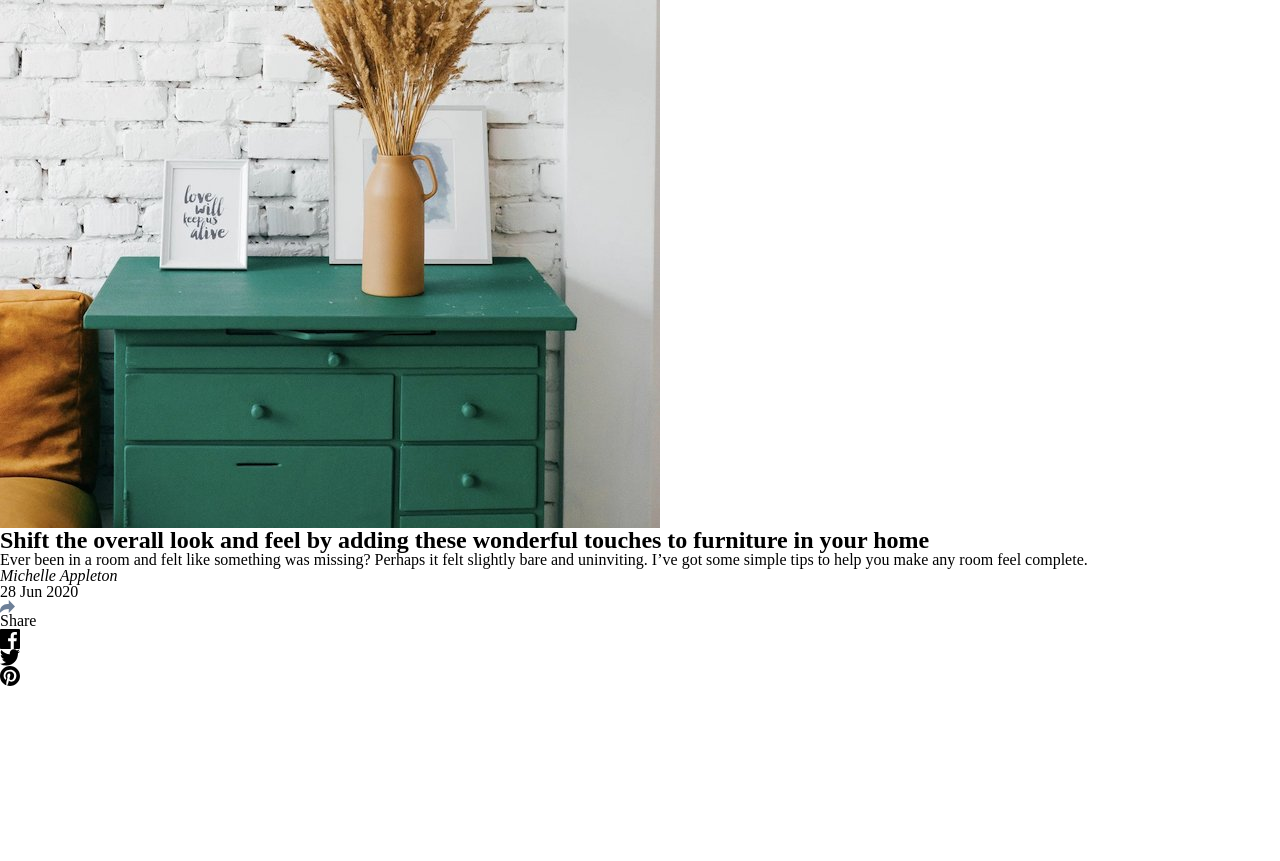
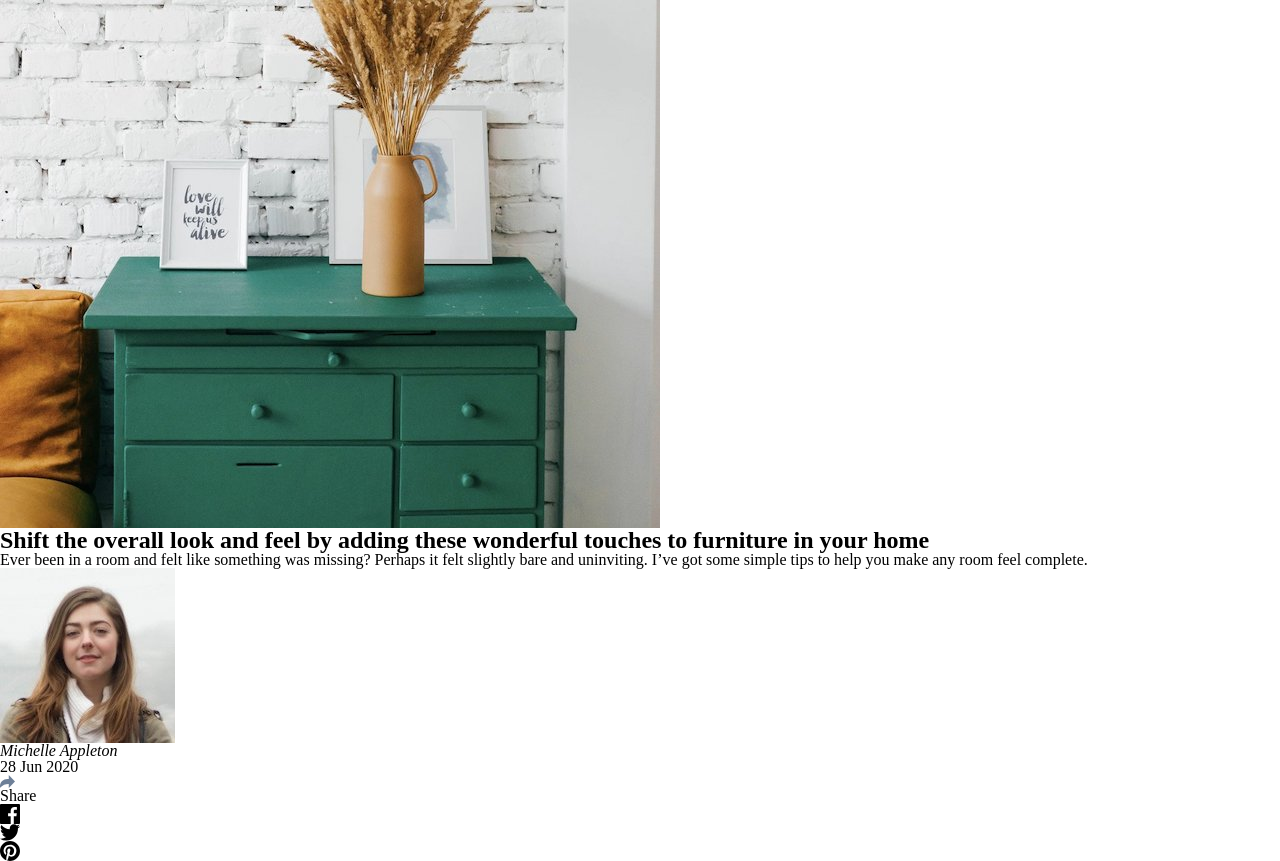
Before and after one commit to irfanoezen/article-preview-component, a plain HTML site: page index.html in a window 1280 px wide. Before the commit the page ends 800 px from the top, so only its background shows below. Drawn offline with Linux system fonts and the light colour scheme.

Commit message:
Add image of the author

```diff
--- a/index.html
+++ b/index.html
@@ -11,18 +11,22 @@
   </head>
   <body>
     <main>
-      <article>
+      <article class="article">
         <div class="article__head">
           <img class="article__img" src="assets/images/drawers.jpg" alt="" />
         </div>
+        <div class="article__content">
           <div class="article__body">
             <h1 class="article__title">Shift the overall look and feel by adding these wonderful touches to furniture in your home</h1>
             <p class="article__text">Ever been in a room and felt like something was missing? Perhaps it felt slightly bare and uninviting. I’ve got some simple tips to help you make any room feel complete.</p>
           </div>
           <div class="article__foot">
             <div class="article__author-container">
+              <div><img src="assets/images/avatar-michelle.jpg" alt="Avatar of Michelle Appleton"></div>
+              <div>
                 <address class="article__author">Michelle Appleton</address>
                 <time class="article__date" datetime="2020-06-28">28 Jun 2020</time>
+              </div>
             </div>
             <div class="article__popup">
               <svg xmlns="http://www.w3.org/2000/svg" width="15" height="13"><path fill="#6E8098" d="M15 6.495L8.766.014V3.88H7.441C3.33 3.88 0 7.039 0 10.936v2.049l.589-.612C2.59 10.294 5.422 9.11 8.39 9.11h.375v3.867L15 6.495z" /></svg>
@@ -48,6 +52,7 @@
               </div>
             </div>
           </div>
+        </div>
       </article>
     </main>
   </body>
```
Lines whose indentation alone changed are shown as unchanged.
